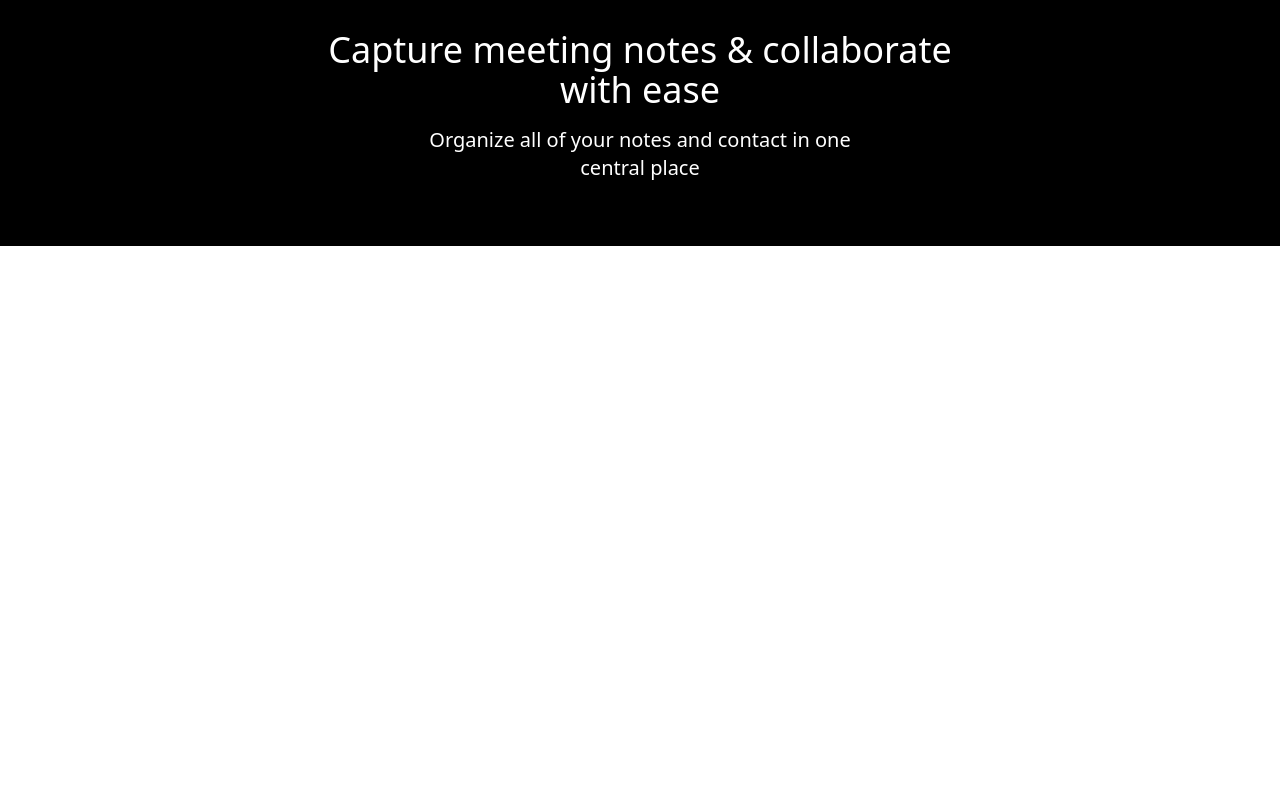
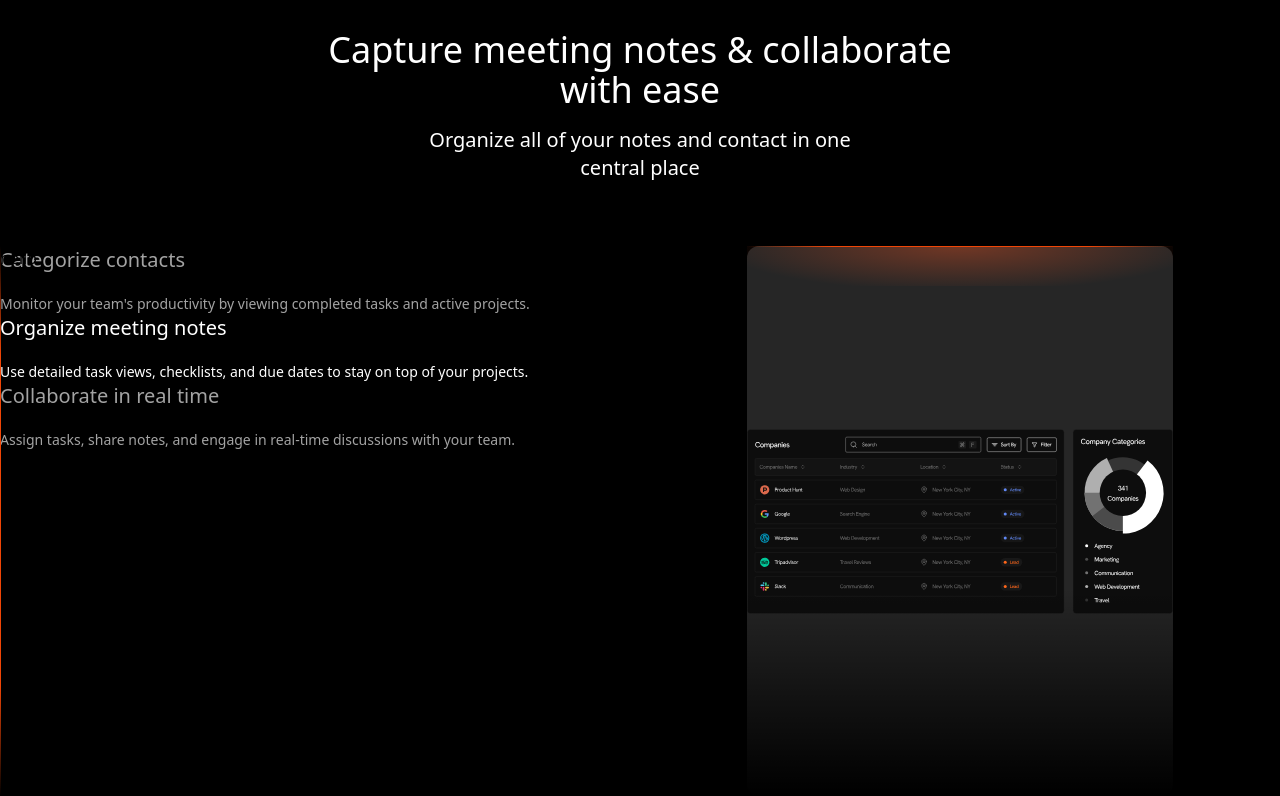
Before and after one commit to Promzy004/vista-project, a React (Vite) app: page / in a window 1280 px wide. Shown: the part 4408-5204 px from the top of the page. Before the commit the page ends 4654 px from the top, so only its background shows below. Built offline with nearby package versions, Linux system fonts and the light colour scheme.

Commit message:
analytics section updated

```diff
--- /dev/null
+++ b/src/components/notes_section.jsx
@@ -0,0 +1,62 @@
+import { useState, useEffect } from "react";
+import { motion } from "framer-motion";
+
+const NoteSection = ({data}) => {
+
+    //list of dashboard items
+        const analytics_data = data
+
+        //initialize the currentIndex state to be 0
+        let [currentIndex, setCurrentIndex] = useState(0);
+
+        //get all images in the dashboard list by looping through it using the map funtion
+        const images = analytics_data.map(item => item.image)
+
+
+        //change the state of the currentIndex to be the index of the text when been clicked
+        const handleTExtClick = (index) => {
+            setCurrentIndex(index)
+        }
+
+        //creating an auto slide that reset on index change meanwhile useEffect runs when index is changed
+        useEffect(() => {
+            const interval = setTimeout(() => {
+                setCurrentIndex(currentIndex == (images.length) - 1 ? currentIndex = 0 : currentIndex + 1)
+
+            }, 5000);
+
+            //clean up timeout when index is been changed
+            return () => clearTimeout(interval)
+        }, [currentIndex])
+
+    return (
+        <div className="grid grid-cols-2 ">
+            <motion.div
+                initial={{opacity: 0}}
+                whileInView={{opacity: 1}}
+                viewport={{once: true}}
+                transition={{duration: 1, type: 'tween'}}
+                className="relative before:content-['hello'] before:left-0 before:top-0 before:absolute before:w-[1px] before:h-full before:bg-border-3">
+                {analytics_data.map((item, index) => (
+                    <div key={item.id} onClick={() => handleTExtClick(index)} className={currentIndex == index ? "flex flex-col gap-5 text-white" : 'flex flex-col gap-5 text-neutral-400 hover:text-neutral-300'}>
+                        <h3 className="text-xl"> {item.title} </h3>
+                        <p className="text-sm">{item.desc}</p>
+                    </div>
+                ))}
+            </motion.div>
+            <motion.div
+                initial={{scale: 0.8, opacity: 0}}
+                whileInView={{scale: 1, opacity: 1}}
+                viewport={{once: true}}
+                transition={{duration: 0.5, type: 'tween'}}
+                className="dashboard-box"
+            >
+                <div className="border-light-top w-full h-full bg-neutral-800 rounded-xl flex items-center justify-center">
+                    <img src={images[currentIndex]} alt="" />
+                </div>
+            </motion.div>
+        </div>
+    );
+}
+
+export default NoteSection;
--- a/src/pages/home.jsx
+++ b/src/pages/home.jsx
@@ -6,6 +6,7 @@ import img2 from '../assets/images/lead-management.svg';
 import img3 from '../assets/images/image3.png';
 import DashboardSection from "../components/dashboard_section";
 import AnalyticSection from "../components/analytic_section";
+import NoteSection from "../components/notes_section";
 
 
 const Home = () => {
@@ -52,6 +53,32 @@ const Home = () => {
     ]
 
 
+    //list of notes section datas
+    const notes_data = [
+        {
+            title: 'Categorize contacts',
+            desc: "Monitor your team's productivity by viewing completed tasks and active projects.",
+            image: img1,
+            icon: 1,
+            id: 1
+        },
+        {
+            title: 'Organize meeting notes',
+            desc: "Use detailed task views, checklists, and due dates to stay on top of your projects.",
+            image: img2,
+            icon: 2,
+            id: 2
+        },
+        {
+            title: 'Collaborate in real time',
+            desc: "Assign tasks, share notes, and engage in real-time discussions with your team.",
+            image: img3,
+            icon: 3,
+            id: 3
+        },
+    ]
+
+
 
     return (
         <div>
@@ -70,6 +97,7 @@ const Home = () => {
             </section>
             <div>
                 <SubHeading text="Notes" sub_text="Capture meeting notes & collaborate with ease" desc_text="Organize all of your notes and contact in one central place" />
+                <NoteSection  data={notes_data}/>
             </div>
             {/* <div>
                 <SubHeading text="More features" sub_text="And so much more" desc_text="Our CRM can do it all. Don't believe us? Try it yourself" />
--- a/tailwind.config.js
+++ b/tailwind.config.js
@@ -19,6 +19,8 @@
 
         //grey border gradient
         'border-gradient2': `linear-gradient(to right, transparent 0%, ${colors.neutral[600]} 20%, ${colors.neutral[600]} 80%, transparent 100%)`,
+
+        'border-3': 'linear-gradient(to bottom, transparent 0%,  rgb(240, 70, 6) 20%, rgb(240, 70, 6) 80%, transparent 100%)',
 
         //light on border gradient bottom
         'light-effect-bottom': 'radial-gradient(ellipse at bottom, rgba(255,87,34,0.7) 0%, rgba(0,0,0,0) 80%)',
```
